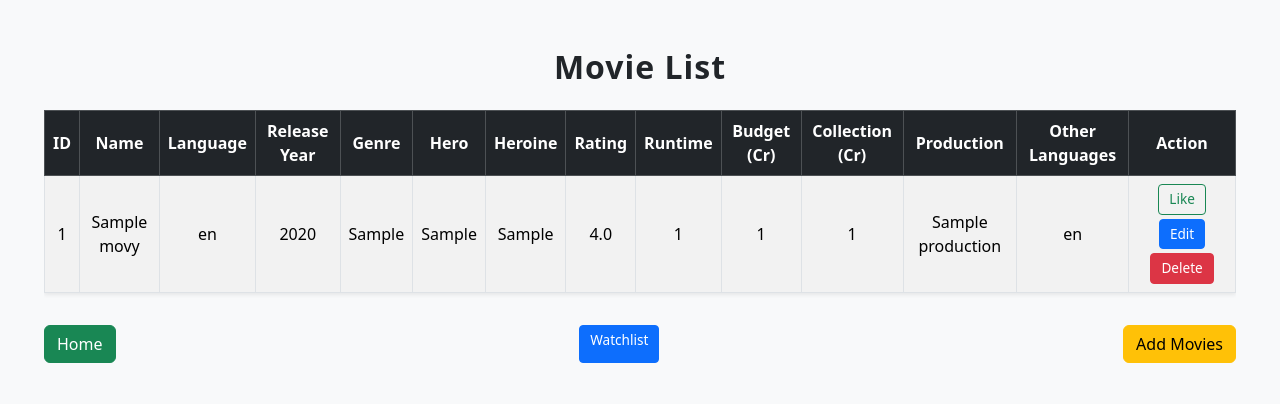
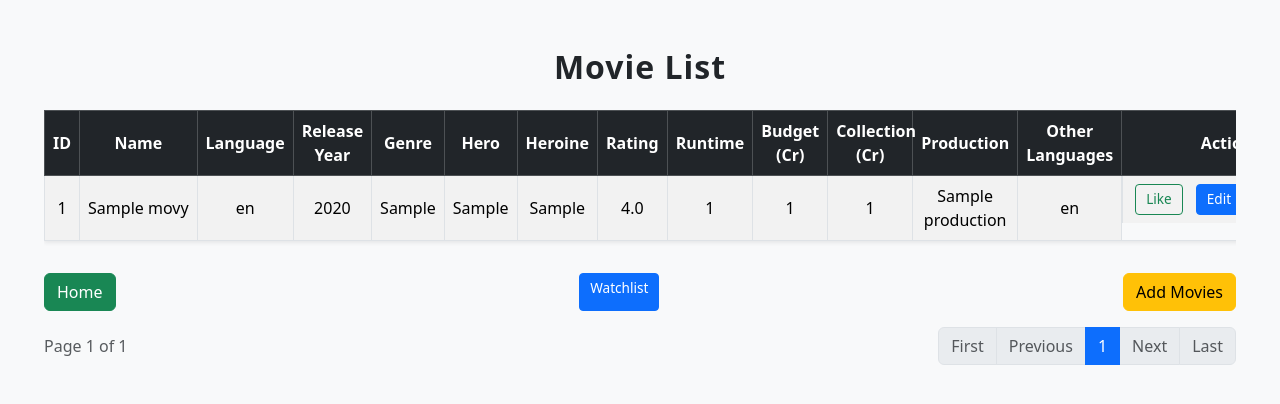
Before and after one commit to abhi-v-10/movieProject, a Django app: page /get_movie/ in a window 1280 px wide. Shown: the top 404 px of the page. Run offline with Django 5.2, Linux system fonts and the light colour scheme; tables that the repository leaves empty hold one stand-in row (values such as "Sample post"); parts of the project's set-up code (start-up, migrations or seed data) failed here and were passed over.

Commit message:
Added pagination feature to view movies

```diff
--- a/movieApp/templates/get_movies.html
+++ b/movieApp/templates/get_movies.html
@@ -18,6 +18,7 @@
     }
     .table td:last-child a {
       margin: 0 4px;
+      display: inline-block;
     }
     h2 {
       font-weight: 600;
@@ -33,6 +34,30 @@
     td[colspan] {
       text-align: left !important;
     }
+    /* Ensure names stay in a single line */
+    .table td:nth-child(2) {
+      white-space: nowrap;
+      overflow: hidden;
+      text-overflow: ellipsis;
+      max-width: 150px;
+    }
+    /* Align buttons in a single row */
+    .table td:last-child {
+      display: flex;
+      justify-content: center;
+      gap: 5px;
+    }
+    /* Adjust column widths */
+    .table th:nth-child(4), /* Release Year */
+    .table th:nth-child(10), /* Budget */
+    .table th:nth-child(11) { /* Collection */
+      max-width: 85px; /* Decreased width */
+    }
+    .table th:nth-child(6), /* Hero */
+    .table th:nth-child(7), /* Heroine */
+    .table th:nth-child(12) { /* Production */
+      max-width: 200px; /* Increased width */
+    }
   </style>
 </head>
 <body>
@@ -42,50 +67,49 @@
       <table class="table table-bordered table-hover table-striped shadow-sm align-middle">
         <thead class="table-dark">
           <tr>
-            <th>ID</th>
-            <th>Name</th>
-            <th>Language</th>
-            <th>Release Year</th>
-            <th>Genre</th>
-            <th>Hero</th>
-            <th>Heroine</th>
-            <th>Rating</th>
-            <th>Runtime</th>
-            <th>Budget (Cr)</th>
-            <th>Collection (Cr)</th>
-            <th>Production</th>
-            <th>Other Languages</th>
-            <th>Action</th>
+            <th scope="col">ID</th>
+            <th scope="col">Name</th>
+            <th scope="col">Language</th>
+            <th scope="col">Release Year</th>
+            <th scope="col">Genre</th>
+            <th scope="col">Hero</th>
+            <th scope="col">Heroine</th>
+            <th scope="col">Rating</th>
+            <th scope="col">Runtime</th>
+            <th scope="col">Budget (Cr)</th>
+            <th scope="col">Collection (Cr)</th>
+            <th scope="col">Production</th>
+            <th scope="col">Other Languages</th>
+            <th scope="col">Action</th>
           </tr>
         </thead>
         <tbody>
-          {% for i in movie %}
+          {% for i in page_obj %}
           <tr>
-            <td>{{ i.id }}</td>
-            <td>{{ i.name }}</td>
-            <td>{{ i.language }}</td>
-            <td>{{ i.rel_year }}</td>
-            <td>{{ i.genre }}</td>
-            <td>{{ i.hero }}</td>
-            <td>{{ i.heroine }}</td>
-            <td>{{ i.imdb_rating }}</td>
-            <td>{{ i.runtime }}</td>
-            <td>{{ i.movie_details.budget }}</td>
-            <td>{{ i.movie_details.collection }}</td>
-            <td>{{ i.production.name }}</td>
-            <td>
+            <td scope="row">{{ i.id }}</td>
+            <td scope="row">{{ i.name }}</td>
+            <td scope="row">{{ i.language }}</td>
+            <td scope="row">{{ i.rel_year }}</td>
+            <td scope="row">{{ i.genre }}</td>
+            <td scope="row">{{ i.hero }}</td>
+            <td scope="row">{{ i.heroine }}</td>
+            <td scope="row">{{ i.imdb_rating }}</td>
+            <td scope="row">{{ i.runtime }}</td>
+            <td scope="row">{{ i.movie_details.budget }}</td>
+            <td scope="row">{{ i.movie_details.collection }}</td>
+            <td scope="row">{{ i.production.name }}</td>
+            <td scope="row">
               {% for lang in i.other_languages.all %}
                 {{ lang.other_language }}{% if not forloop.last %}, {% endif %}
               {% endfor %}
             </td>
-            <td>
+            <td scope="row">
               {% if user in i.liked_by.all %}
-                <a href="{% url 'like_movie' i.id %}" class="btn btn-sm btn-outline-danger mb-1">Unlike</a>
+                <a href="{% url 'like_movie' i.id %}" class="btn btn-sm btn-outline-danger">Unlike</a>
               {% else %}
-                <a href="{% url 'like_movie' i.id %}" class="btn btn-sm btn-outline-success mb-1">Like</a>
+                <a href="{% url 'like_movie' i.id %}" class="btn btn-sm btn-outline-success">Like</a>
               {% endif %}
-
-              <a href="{% url 'update_movie' i.id %}" class="btn btn-sm btn-primary mb-1">Edit</a>
+              <a href="{% url 'update_movie' i.id %}" class="btn btn-sm btn-primary">Edit</a>
               <a href="{% url 'delete_movie' i.id %}" class="btn btn-sm btn-danger">Delete</a>
             </td>
           </tr>
@@ -94,11 +118,56 @@
       </table>
     </div>
     <div class="d-flex justify-content-between my-3">
-  <a href="{% url 'home' %}" class="btn btn-md btn-success">Home</a>
-  <a href="{% url 'watchlist' %}" class="btn btn-sm btn-primary">Watchlist</a>
-  <a href="{% url 'post_movie' %}" class="btn btn-md btn-warning">Add Movies</a>
-</div>
+      <a href="{% url 'home' %}" class="btn btn-md btn-success">Home</a>
+      <a href="{% url 'watchlist' %}" class="btn btn-sm btn-primary">Watchlist</a>
+      <a href="{% url 'post_movie' %}" class="btn btn-md btn-warning">Add Movies</a>
+    </div>
 
+    <div class="d-flex justify-content-between align-items-center">
+      <span class="text-muted">
+        Page {{ page_obj.number }} of {{ page_obj.paginator.num_pages }}
+      </span>
+
+      <nav>
+        <ul class="pagination mb-0">
+          {% if page_obj.has_previous %}
+            <li class="page-item">
+              <a class="page-link" href="?page=1">First</a>
+            </li>
+            <li class="page-item">
+              <a class="page-link" href="?page={{ page_obj.previous_page_number }}">Previous</a>
+            </li>
+          {% else %}
+            <li class="page-item disabled">
+              <span class="page-link">First</span>
+            </li>
+            <li class="page-item disabled">
+              <span class="page-link">Previous</span>
+            </li>
+          {% endif %}
+
+          <li class="page-item active">
+            <span class="page-link">{{ page_obj.number }}</span>
+          </li>
+
+          {% if page_obj.has_next %}
+            <li class="page-item">
+              <a class="page-link" href="?page={{ page_obj.next_page_number }}">Next</a>
+            </li>
+            <li class="page-item">
+              <a class="page-link" href="?page={{ page_obj.paginator.num_pages }}">Last</a>
+            </li>
+          {% else %}
+            <li class="page-item disabled">
+              <span class="page-link">Next</span>
+            </li>
+            <li class="page-item disabled">
+              <span class="page-link">Last</span>
+            </li>
+          {% endif %}
+        </ul>
+      </nav>
+    </div>
   </div>
 </body>
 </html>
--- a/movieApp/urls.py
+++ b/movieApp/urls.py
@@ -20,7 +20,6 @@ urlpatterns = [
     path('like/<int:movie_id>/', views.like_movie, name='like_movie'),
     path('watchlist/', views.watchlist, name='watchlist'),
 
-
     path('create_user/', views.create_user, name="create_user"),
     path('login_user/', views.login_user, name="login_user"),
     path('logout_user/', views.logout_user, name='logout_user'),
@@ -37,6 +36,9 @@ urlpatterns = [
     path("api_view_token/", views.api_view_token, name="api_view_token"),
     path("api_test_token/", views.api_test_token, name="api_test_token"),
     path("api_logout/", views.api_logout, name="api_logout"),
+    path("api_limit_offset/" , views.api_limit_offset, name="api_limit_offset"),
+    path("api_page_number/", views.api_page_number, name="api_page_number"),
+    path("api_cursor/", views.api_cursor, name="api_cursor"),
 
     path("create_token/", TokenObtainPairView.as_view(), name="create_token"),
     path("refresh_token/", TokenRefreshView.as_view(), name="refresh_token"),
--- a/movieApp/views.py
+++ b/movieApp/views.py
@@ -1,20 +1,22 @@
 from django.shortcuts import render, redirect
 from django.http import HttpResponse
-from rest_framework import status
 from django.contrib import messages
 from django.contrib.auth import authenticate, login, logout, get_user_model
+from django.core.paginator import Paginator
+from django.contrib.auth.decorators import login_required
 from .models import *
-from rest_framework.decorators import api_view
-from django.contrib.auth.decorators import login_required
-from rest_framework.decorators import permission_classes
+from .pagination import *
+from .serializer import *
+from .forms import *
+from rest_framework import status
+from rest_framework.decorators import api_view, permission_classes
 from rest_framework.permissions import IsAuthenticated, AllowAny
 from rest_framework.response import Response
-from .serializer import *
 from rest_framework_simplejwt.serializers import TokenObtainPairSerializer
 from rest_framework_simplejwt.views import TokenObtainPairView
 from rest_framework_simplejwt.exceptions import InvalidToken, TokenError
 from rest_framework_simplejwt.tokens import RefreshToken
-from .forms import *
+
 
 
 class CustomPairView(TokenObtainPairView):
@@ -51,7 +53,18 @@ def get_movie(request):
         movie = movie.filter(genre__icontains=genre)
     if rel_year:
         movie = movie.filter(rel_year=rel_year)
-    context = {"movie":movie}
+    paginator = Paginator(movie, 3)  # Show 3 movies per page
+    page_number = request.GET.get('page')
+    page_obj = paginator.get_page(page_number)
+    context = {
+        "page_obj": page_obj,  # same variable name as movie_list
+        "filters": {
+            "name": name,
+            "language": language,
+            "genre": genre,
+            "rel_year": rel_year
+        }
+    }
     return render(request, 'get_movies.html', context)
 
 @permission_classes([IsAuthenticated])
@@ -208,22 +221,15 @@ def like_movie(request, movie_id):
         movie = Movies.objects.get(id=movie_id)
 
         if request.user in movie.liked_by.all():
-            # ❌ Unlike
             movie.liked_by.remove(request.user)
-
-            # ❌ Also remove from watchlist
             Watchlist.objects.filter(user=request.user, movie=movie).delete()
         else:
-            # ✅ Like
             movie.liked_by.add(request.user)
-
-            # ✅ Add to watchlist if not already
             Watchlist.objects.get_or_create(user=request.user, movie=movie)
 
         return redirect('get_movie')
 
     except Movies.DoesNotExist:
-        return HttpResponse("Movie not found", status=404)
         return HttpResponse("Movie not found", status=404)
 
 @login_required
@@ -241,7 +247,6 @@ def add_user(request):
     else:
         form = UserForm()
     return render(request, 'user_form.html', {'form': form})
-
 
 # API Views
 
@@ -323,3 +328,27 @@ def api_logout(request):
     token = RefreshToken(refresh_token)
     token.blacklist()
     return Response({"message": "Logged out successfully"}, status=205)
+
+@api_view(['GET'])
+def api_limit_offset(request):
+    movie = Movies.objects.all()
+    paginator = CustomLimitOffsetPagination()
+    paginated_movie = paginator.paginate_queryset(movie, request)
+    serializers = MovieSerializer(paginated_movie, many=True)
+    return paginator.get_paginated_response(serializers.data)
+
+@api_view(['GET'])
+def api_page_number(request):
+    movie = Movies.objects.all()
+    paginator = CustomPageNumberPagination()
+    paginated_movie = paginator.paginate_queryset(movie, request)
+    serializers = MovieSerializer(paginated_movie, many=True)
+    return paginator.get_paginated_response(serializers.data)
+
+@api_view(['GET'])
+def api_cursor(request):
+    movie = Movies.objects.all()
+    paginator = CustomCursorPagination()
+    paginated_movie = paginator.paginate_queryset(movie, request)
+    serializers = MovieSerializer(paginated_movie, many=True)
+    return paginator.get_paginated_response(serializers.data)
--- a/movieProject/settings.py
+++ b/movieProject/settings.py
@@ -164,5 +164,7 @@ REST_FRAMEWORK = {
     ),
     'DEFAULT_PERMISSION_CLASSES': (
         'rest_framework.permissions.IsAuthenticated',
-    )
+    ),
+    'PAGE_SIZE' : 3,
+    'DEFAULT_PAGINATION_CLASS': 'rest_framework.pagination.PageNumberPagination',
 }
```
Also changed, not shown: movieApp/pagination.py (added, +17 -0 lines), movieApp/serializer.py (+22 -22 lines).
